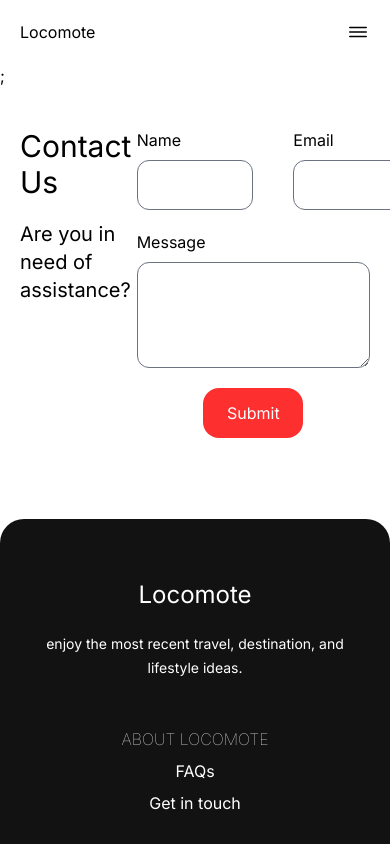
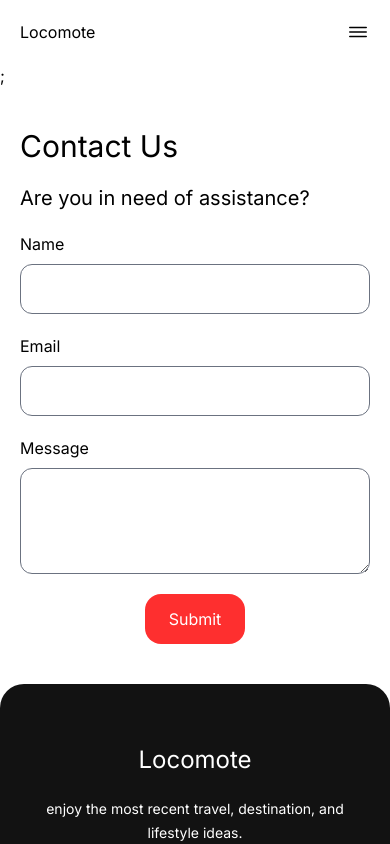
Before and after one commit to knowsblednyahaha/Locomote, a Next.js app: page /contact in a window 390 px wide. Shown: the top 844 px of the page. Built offline with nearby package versions, Linux system fonts and the light colour scheme.

Commit message:
fixed the links of the headers, made the contact page responsive and lastly added disable button once the booking is full

```diff
--- a/app/components/Book/BookSearch/SearchBookResult.tsx
+++ b/app/components/Book/BookSearch/SearchBookResult.tsx
@@ -226,11 +226,17 @@ const SearchBookResult: React.FC<DataProps> = ({ travelDate }) => {
                 >
                   <button
                     className={`w-32 md:w-full h-12 md:h-content text-sm md:text-base bg-[#FE2F2F] rounded-xl text-white ${
-                      storedDate === null || storedDate === ""
+                      storedDate === null ||
+                      storedDate === "" ||
+                      item.bus[0].capacity - item.ticket.length <= 0
                         ? "cursor-not-allowed opacity-25"
                         : ""
                     }`}
-                    disabled={storedDate === null || storedDate === ""}
+                    disabled={
+                      storedDate === null ||
+                      storedDate === "" ||
+                      item.bus[0].capacity - item.ticket.length <= 0
+                    }
                   >
                     Book
                   </button>
--- a/app/components/Header.tsx
+++ b/app/components/Header.tsx
@@ -70,9 +70,15 @@ export default function Header() {
               </div>
             </div>
             <div className="h-full flex flex-col justify-center items-center text-black text-5xl gap-y-10">
-              <div>About</div>
-              <div>Blog</div>
-              <div>Contact</div>
+              <div>
+                <Link href={"/about"}>About</Link>
+              </div>
+              <div>
+                <Link href={"/blog"}>Blog</Link>
+              </div>
+              <div>
+                <Link href={"/contact"}>Contact</Link>
+              </div>
               <div>
                 <Link href={"/login"}>
                   <button className="h-20 w-52 bg-[#FE2F2F] text-white rounded-3xl">
--- a/app/components/Home/Header.tsx
+++ b/app/components/Home/Header.tsx
@@ -68,9 +68,15 @@ export default function Header() {
               </div>
             </div>
             <div className="h-full flex flex-col justify-center items-center text-black text-5xl gap-y-10">
-              <div>About</div>
-              <div>Blog</div>
-              <div>Contact</div>
+              <div>
+                <Link href={"/about"}>About</Link>
+              </div>
+              <div>
+                <Link href={"/blog"}>Blog</Link>
+              </div>
+              <div>
+                <Link href={"/contact"}>Contact</Link>
+              </div>
               <div>
                 <Link href={"/login"}>
                   <button className="h-20 w-52 bg-[#FE2F2F] text-white rounded-3xl">
--- a/app/components/contact/Contact.tsx
+++ b/app/components/contact/Contact.tsx
@@ -1,11 +1,10 @@
 import React from "react";
-import Image from "next/image";
 
 const Contact = () => {
   return (
-    <section className="max-w-[1440px] h-[51.1vh] w-full w-full py-10 px-5 md:px-10 lg:px-20 z-20 m-auto">
-      <div className="w-full flex">
-        <div className="w-1/3">
+    <section className="max-w-[1440px] lg:h-[51.1vh] w-full w-full py-10 px-5 md:px-10 lg:px-20 z-20 m-auto">
+      <div className="w-full flex flex-col lg:flex-row">
+        <div className="w-full lg:w-1/3 pb-5">
           <div className="mb-5">
             <h3 className="text-3xl">Contact Us</h3>
           </div>
@@ -13,22 +12,26 @@ const Contact = () => {
             <h3 className="text-xl">Are you in need of assistance?</h3>
           </div>
         </div>
-        <form action="" className="w-2/3">
-          <div className="flex gap-x-10 pb-5">
-            <div className="flex flex-col w-1/2 gap-y-2">
+        <form action="" className="w-full lg:w-2/3 items-center">
+          <div className="flex flex-col md:flex-row gap-x-10 pb-5 gap-y-5">
+            <div className="flex flex-col w-full md:w-1/2 gap-y-2">
               <label htmlFor="name">Name</label>
               <input
                 type="text"
                 className="border border-gray-500 rounded-xl h-[50px] pl-3"
                 id="name"
+                name="name"
+                autoComplete="given-name"
               />
             </div>
-            <div className="flex flex-col w-1/2 gap-y-2">
+            <div className="flex flex-col w-full md:w-1/2 gap-y-2">
               <label htmlFor="email">Email</label>
               <input
-                type="text"
+                type="email"
                 className="border border-gray-500 rounded-xl h-[50px] pl-3"
                 id="email"
+                name="email"
+                autoComplete="off"
               />
             </div>
           </div>
```
